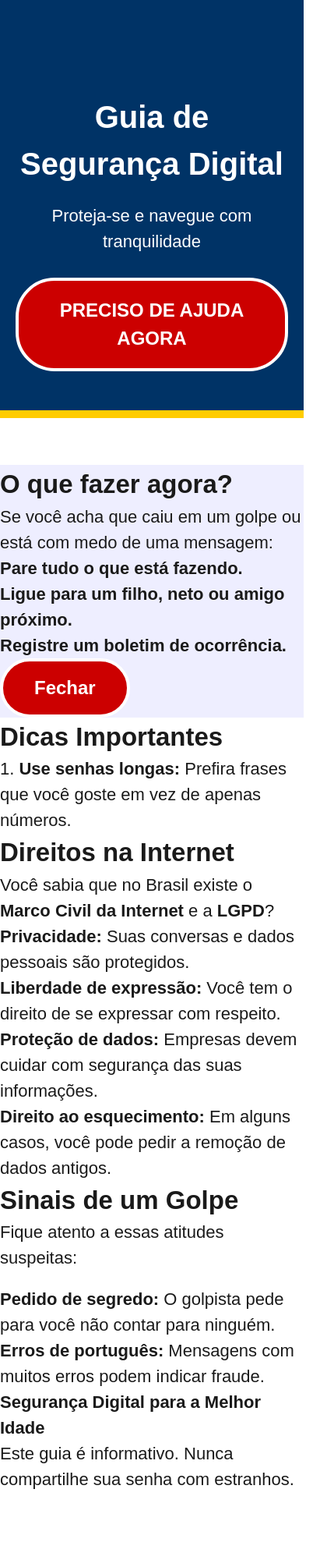
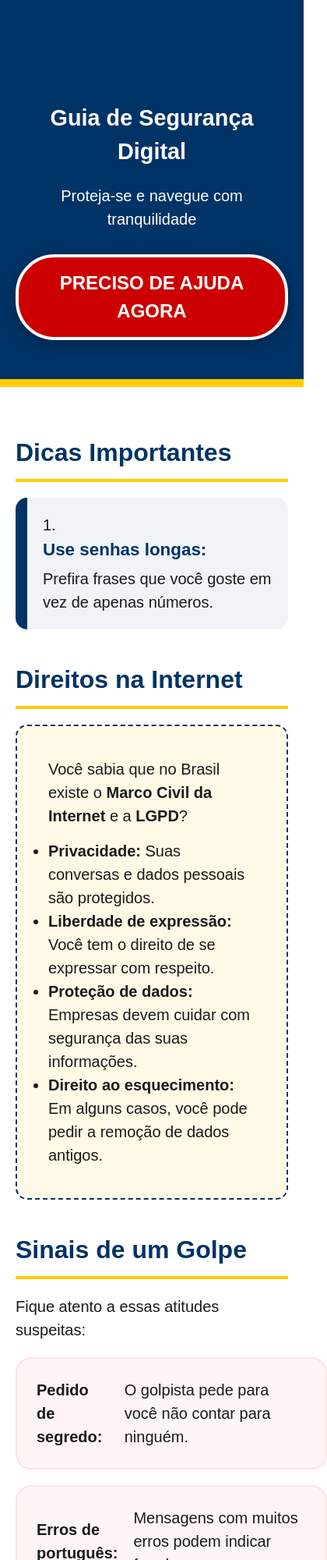
Before and after one commit to renanpesavento-pixel/seguran-a, a plain HTML site: page index.html in a window 390 px wide. Shown: the top 2000 px of the page at 78% size, 420 px wide, since content can reach past the window. Before the commit the page ends 1913 px from the top, so only its background shows below. Drawn offline with Linux system fonts and the light colour scheme; a script that the page names is missing.

Commit message:
style.css

```diff
--- a/style.css
+++ b/style.css
@@ -1,155 +1,202 @@
 :root{
-
 --primaria: #003366;
-
 --secundaria: #ffcc00;
-
 --perigo:#cc0000;
-
 --texto: #1a1a1a;
-
 --fundo:#ffffff;
-
 --fundo-cartao: #f0f4f8;
-
 }
-
 *{
-
   box-sizing: border-box;
-
   margin: 0;
-
   padding: 0;
-
 }
-
 body{
-
   font-family: Arial, sans-serif;
-
   font-size: 22px;
-
   line-height: 1.5;
-
   color: var(--texto);
-
   background-color: var(--fundo);
-
 }
-
 .barra-acessibilidade{
-
    position: fixed;
-
    top: 0;
-
    left: 0;
-
    right: 0;
-
    background: #333;
-
    color: white;
-
    padding: 10px;
-
    display: flex;
-
    justify-content: center;
-
    gap: 15px;
-
    z-index: 1000;
-
    flex-wrap: wrap;
-
    box-shadow: 0 2px 10px rgba(0, 0, 0, 0.3);
-
 }
-
 .botao-controle{
-
    background: white;
-
    color: #333;
-
    border: 2px solid var(--secundaria);
-
    padding: 10px 15px;
-
    font-weight: bold;
-
    cursor: pointer;
-
    border-radius: 8px;
-
    font-size: 1rem;
-
    display: flex;
-
    align-items: center;
-
    gap: 8px;
-
 }
-
 .botao-controle{
-
    background: var(--secundaria);
-
 }
-
 .botao-leitura{
-
    background: #28a745;
-
    color: white;
-
    border: none;
-
 }
-
 .banner{
-
    background-color: var(--primaria);
-
    color: white;
-
    padding: 50px 20px;
-
    text-align: center;
-
    border-bottom: 10px solid var(--secundaria);
-
 }
-
 .banner h1{
-
    font-size: 2.5rem;
-
    margin-bottom: 20px;
-
    padding-top: 70px;
-
 }
-
 .botao-ajuda{
-
    display: inline-block;
-
    background-color: var(--perigo);
-
    color: white;
-
    padding: 20px 40px;
-
    text-decoration: none;
-
    font-weight: bold;
-
    border-radius: 50px;
-
    font-size: 1.5rem;
-
    border: 4px solid white;
+   box-shadow: 0 5px 15px rgba(0, 0, 0, 0.3);
+   transition: transform 0.2s;
+}
+.botao-ajuda:active{
+   transform:scale(0.95);
+}
+.conteudo{
+   max-width: 900px;
+   margin: 0 auto;
+   padding: 20px;
+}
+.modal-fundo{
+   display: none;
+   position: fixed;
+   z-index: 1000;
+   left: 0;
+   top: 0;
+   width: 100%;
+   height: 100%;
+   background-color: rgba(0, 0, 0, 0.7);
+}
+.modal-conteudo{
+   background-color: #fff9e6;
+   padding: 40px;
+   border-radius: 15px;
+   border: 2px dashed var(--primaria);
+   position: relative;
+   top: 50%;
+   left: 50%;
+   transform: translate(-50%, -50%);
+   max-width: 90%;
+   width: 600px;
+   margin: 0 !important;
+}
+ol{
+   padding: 40px;
+}
+h2{
+   color: var(--primaria);
+   border-bottom: 4px solid var(--secundaria);
+   margin: 40px 0 20px;
+   padding-bottom: 10px;
+   font-size: 2rem;
+}
+.grade-dicas{
+   display: grid;
+   gap: 20px;
+}
+.cartao-dica{
+   background: var(--fundo-cartao);
+   padding: 20px;
+   border-radius: 15px;
+   border-left: 15px solid var(--primaria);
+}
+.cartao-dica strong{
+   display: block;
+   font-size: 1.4rem;
+   margin-bottom: 5px;
+   color: var(--primaria);
+}
+.caixa-direitos{
+   background-color: #fff9e6;
+   padding: 40px;
+   border-radius: 15px;
+   border: 2px dashed var(--primaria);
+}
+.caixa-direitos p{
+   margin-bottom: 15px;
+}
+.alerta-golpe{
+   list-style: none;
+   display: grid;
+   grid-template-columns: repeat(auto-fit, minmax(400px, 1fr));
+   gap:20px;
+}
+.alerta-golpe li{
+   background: #fff5f5;
+   padding: 25px;
+   border-radius: 20px;
+   border: 2px solid #ffe3e3;
+   display: flex;
+   align-items: center;
+   gap: 20px;
+   transition: background 0.2;
+}
+.alerta-golpe li:hover{
+   background: #fff1f1;
+}
+.alerta-golpe .icone-alerta{
+   font-size: 2.5rem;
+   background: var(--branco);
+   width: 70px;
+   height: 70px;
+   display: flex;
+   align-items: center;
+   justify-content: center;
+   border-radius: 50%;
+   flex-shrink: 0;
+   box-shadow: 0 4px 8px rgba(211, 47, 47, 0.1);
+}
+footer{
+   display: block;
+   background: var(--primaria);
+   color: white;
+   text-align: center;
+   padding: 40px 20px;
+   margin-top: 50px;
+}
+@media (max-width: 600px){
+    body{
+        font-size: 20px;
+    }
+    .banner h1{
+        font-size: 1.8rem;
+        padding-top: 80px;
+    }
+    .botao-ajuda{
+        width: 100%;
+        padding: 15px;
+    }
+}
+html{
+    scroll-behavior: smooth;
+}
```
